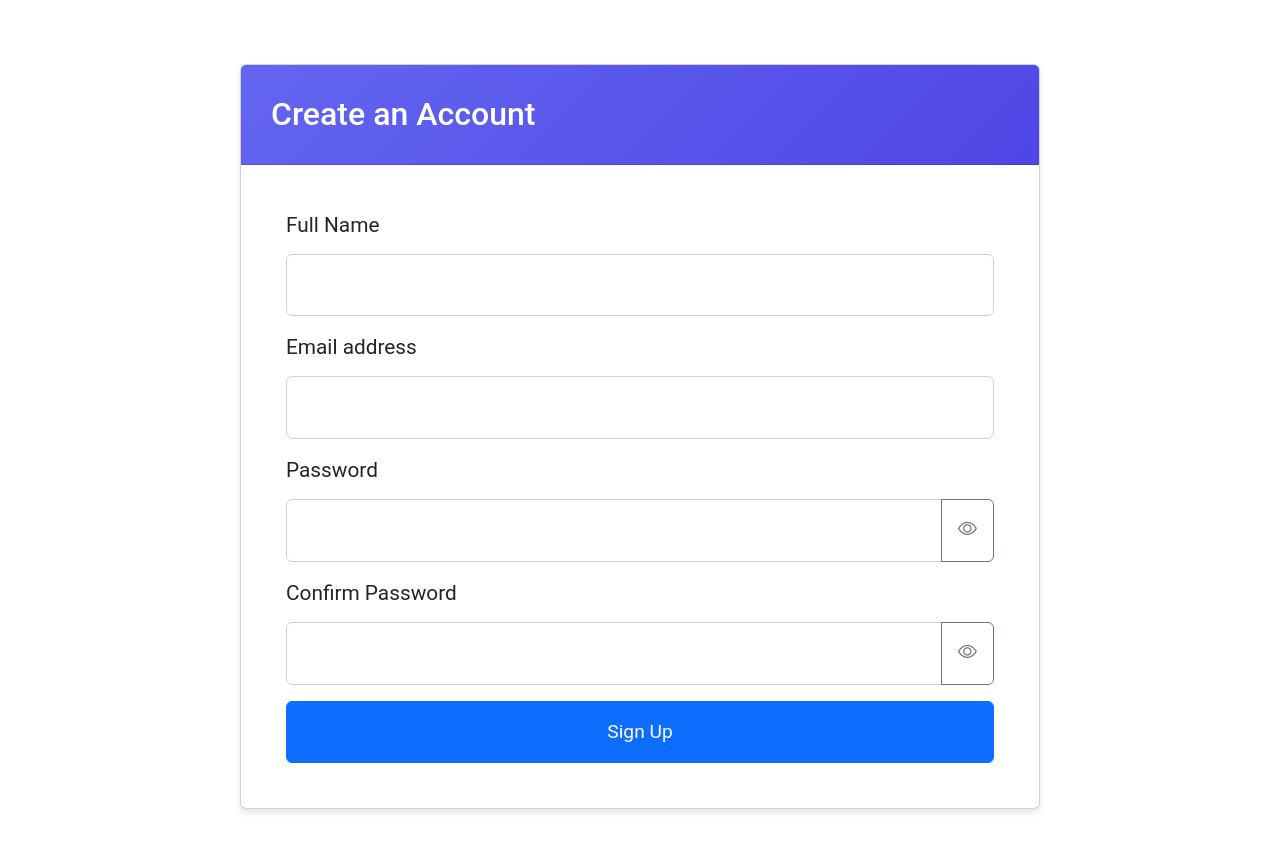
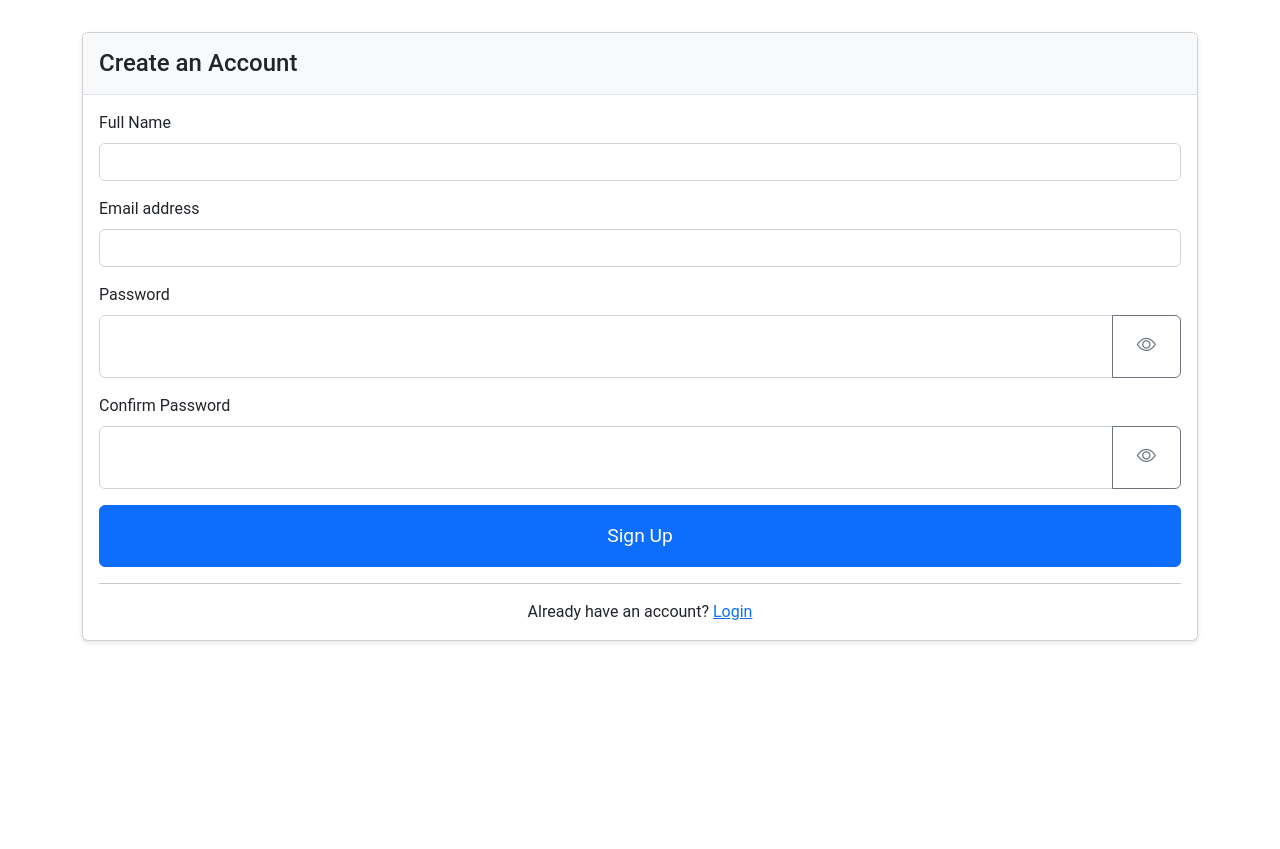
Before and after one commit to ConnorBoetig-dev/Pauzyn, a Flask app: page /auth/signup in a window 1280 px wide. Shown: the part 85-934 px from the top of the page. After the commit the page ends 728 px from the top, so only its background shows below. Run offline with Flask 2, Linux system fonts and the light colour scheme; some libraries are stand-ins or nearby versions.

Commit message:
bunch of little shit. fixed duplicate alerts, fixed login/signup boxes, login flow works

```diff
--- a/templates/auth/signup.html
+++ b/templates/auth/signup.html
@@ -1,65 +1,6 @@
 {% extends "base.html" %}
 
 {% block title %}Pauzyn - Sign Up{% endblock %}
-
-{% block styles %}
-<style>
-    .auth-container {
-        min-height: 80vh;
-        display: flex;
-        align-items: center;
-        justify-content: center;
-        padding: 40px 0;
-        position: relative;
-        z-index: 1;
-    }
-    .card {
-        width: 100%;
-        max-width: 800px; /* Increased width */
-        margin: 0 auto;
-        box-shadow: 0 4px 6px rgba(0, 0, 0, 0.1);
-    }
-    .card-header {
-        background: linear-gradient(135deg, #6366f1 0%, #4f46e5 100%);
-        color: white;
-        padding: 30px; /* Increased padding */
-    }
-    .card-header h4 {
-        margin: 0;
-        font-size: 2rem; /* Larger font size */
-    }
-    .card-body {
-        padding: 45px; /* Increased padding */
-    }
-    .form-label {
-        font-size: 1.3rem; /* Larger labels */
-        margin-bottom: 0.8rem;
-    }
-    .form-control {
-        padding: 1rem 1.2rem; /* Larger input fields */
-        font-size: 1.2rem;
-        height: auto;
-    }
-    .btn {
-        padding: 1rem 1.5rem; /* Larger buttons */
-        font-size: 1.2rem;
-    }
-    .form-group {
-        margin-bottom: 2rem;
-    }
-    .col-md-6 {
-        width: 100%; /* Ensure full width within container */
-    }
-    /* Specific to signup form's password toggle buttons */
-    .input-group-text {
-        padding: 1rem 1.2rem;
-        font-size: 1.2rem;
-    }
-    .input-group .btn {
-        padding: 0.5rem 1rem;
-    }
-</style>
-{% endblock %}
 
 {% block content %}
 <div class="auth-container">
@@ -103,16 +44,48 @@
                     </div>
                     <button type="submit" class="btn btn-primary w-100">Sign Up</button>
                 </form>
+                <hr>
+                <p class="text-center mb-0">Already have an account? <a href="{{ url_for('auth.login') }}">Login</a></p>
             </div>
         </div>
     </div>
 </div>
 {% endblock %}
 
+{% block styles %}
+<style>
+    .auth-container {
+        display: flex;
+        justify-content: center;
+        align-items: center;
+        margin-top: 2rem;
+    }
+    .btn {
+        padding: 1rem 1.5rem;
+        font-size: 1.2rem;
+    }
+    .form-group {
+        margin-bottom: 2rem;
+    }
+    .col-md-6 {
+        width: 100%;
+    }
+    .card {
+        box-shadow: 0 2px 4px rgba(0,0,0,0.1);
+    }
+    .card-header {
+        background-color: #f8f9fa;
+        border-bottom: 1px solid #dee2e6;
+    }
+    .card-header h4 {
+        margin: 0;
+        padding: 0.5rem 0;
+    }
+</style>
+{% endblock %}
+
 {% block scripts %}
-<!-- Add Bootstrap Icons CSS -->
 <link rel="stylesheet" href="https://cdn.jsdelivr.net/npm/bootstrap-icons@1.7.2/font/bootstrap-icons.css">
-
 <script>
 document.addEventListener('DOMContentLoaded', function() {
     const form = document.getElementById('signupForm');
@@ -120,7 +93,6 @@ document.addEventListener('DOMContentLoaded', function() {
     const confirmPassword = document.getElementById('confirmPassword');
     const mismatchFeedback = document.getElementById('passwordMismatch');
 
-    // Toggle password visibility
     function setupPasswordToggle(inputId, toggleId) {
         const input = document.getElementById(inputId);
         const toggle = document.getElementById(toggleId);
@@ -136,7 +108,6 @@ document.addEventListener('DOMContentLoaded', function() {
     setupPasswordToggle('password', 'togglePassword');
     setupPasswordToggle('confirmPassword', 'toggleConfirmPassword');
 
-    // Check password match
     function checkPasswordMatch() {
         if (password.value !== confirmPassword.value) {
             confirmPassword.classList.add('is-invalid');
@@ -152,7 +123,6 @@ document.addEventListener('DOMContentLoaded', function() {
     confirmPassword.addEventListener('input', checkPasswordMatch);
     password.addEventListener('input', checkPasswordMatch);
 
-    // Form submission
     form.addEventListener('submit', function(e) {
         if (!checkPasswordMatch()) {
             e.preventDefault();
```
Also changed, not shown: templates/auth/confirm.html (+10 -10 lines), templates/auth/login.html (+4 -34 lines), templates/base.html (+17 -18 lines), templates/error.html (deleted).
